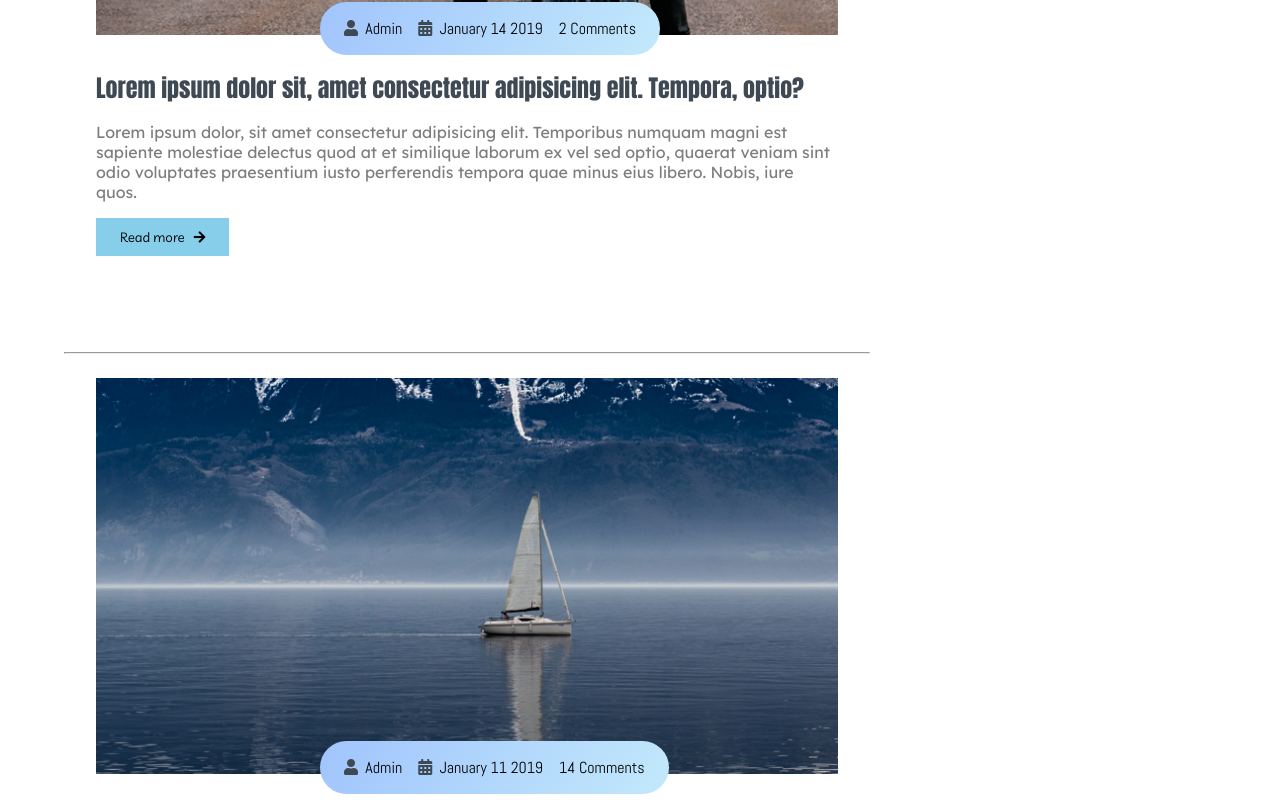
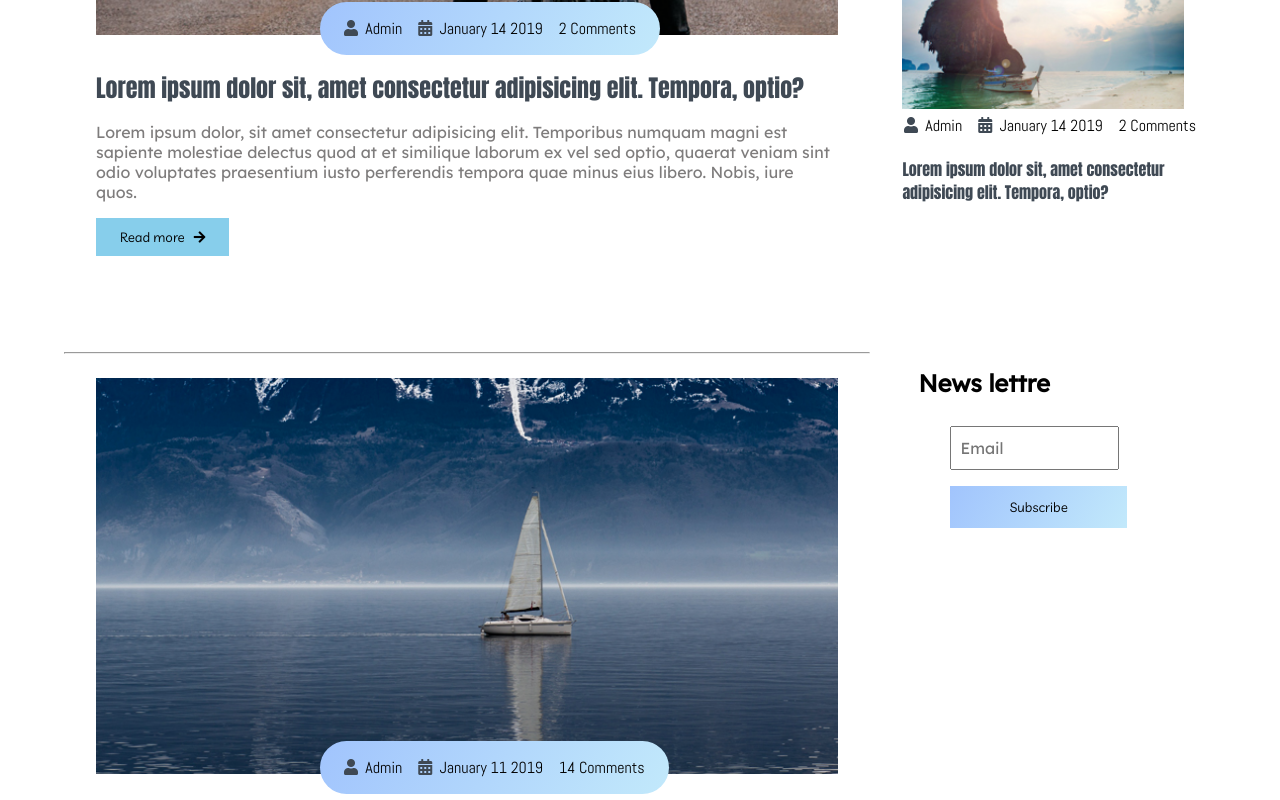
Before and after one commit to yagoubigithub/blooger, a plain HTML site: page index.html in a window 1280 px wide. Shown: the part 3846-4646 px from the top of the page. Drawn offline with Linux system fonts and the light colour scheme.

Commit message:
subscribe form

```diff
--- a/css/style.css
+++ b/css/style.css
@@ -341,6 +341,43 @@ main .post-content .post-title a{
   color : black;
 }
 
+.site-content .sidebar .pupolar-post h2{
+  padding-top: 8rem;
+}
+.site-content .sidebar .pupolar-post .post-content .post-image .post-info{
+  padding: .4rem .1rem !important;
+  bottom: 0rem !important;
+  left: 1.5rem !important;
+  border-radius: 0rem !important;
+  background: var(--white) !important;
+}
+.site-content  .sidebar .pupolar-post .post-content .post-title a   {
+  font-size: 1rem !important;
+
+}
+
+.site-content .sidebar .newsletter{
+  padding: 3rem;
+}
+.site-content .sidebar .newsletter .form-element{
+  padding: .5rem 2rem;
+}
+.site-content .sidebar .newsletter .form-element .input-element{
+width: 80%;
+height: 1.9rem;
+padding: .3rem .5rem;
+font-family: var(--Lexend);
+font-size: 1rem;
+
+}
+
+.site-content .sidebar .newsletter .form-btn{
+  border-radius: 0;
+  padding: .8rem 32%;
+  margin: 1rem 0;
+background: var(--sky);
+}
+
 /*------X-----------Sidebar----------X----------------*/
 
 
--- a/index.html
+++ b/index.html
@@ -273,6 +273,108 @@
                   </li>
               </ul>
             </div>
+            <div class="pupolar-post">
+                <h2>Popular Post</h2>
+                <div class="post-content">
+                    <div class="post-image">
+
+                        <div>
+                            <img class="img" src="./assets/Blog-post/blog4.png" alt="blog1">
+                        </div>
+                        <div class="post-info flex-row">
+                            <span><i class="fas fa-user text-gray"></i>&nbsp;&nbsp;Admin</span>
+                            <span><i class="fas fa-calendar-alt text-gray"></i>&nbsp;&nbsp;January 14 2019</span>
+                            <span>2 Comments</span>
+
+                        </div>
+                    </div>
+                    <div class="post-title">
+                        <a href="#">Lorem ipsum dolor sit, amet consectetur adipisicing elit. Tempora, optio?</a>
+
+                    </div>
+                </div>
+                <div class="post-content">
+                    <div class="post-image">
+
+                        <div>
+                            <img class="img" src="./assets/Blog-post/blog3.png" alt="blog1">
+                        </div>
+                        <div class="post-info flex-row">
+                            <span><i class="fas fa-user text-gray"></i>&nbsp;&nbsp;Admin</span>
+                            <span><i class="fas fa-calendar-alt text-gray"></i>&nbsp;&nbsp;January 14 2019</span>
+                            <span>2 Comments</span>
+
+                        </div>
+                    </div>
+                    <div class="post-title">
+                        <a href="#">Lorem ipsum dolor sit, amet consectetur adipisicing elit. Tempora, optio?</a>
+
+                    </div>
+                </div>
+                <div class="post-content">
+                    <div class="post-image">
+
+                        <div>
+                            <img class="img" src="./assets/Blog-post/post-2.jpg" alt="blog1">
+                        </div>
+                        <div class="post-info flex-row">
+                            <span><i class="fas fa-user text-gray"></i>&nbsp;&nbsp;Admin</span>
+                            <span><i class="fas fa-calendar-alt text-gray"></i>&nbsp;&nbsp;January 14 2019</span>
+                            <span>2 Comments</span>
+
+                        </div>
+                    </div>
+                    <div class="post-title">
+                        <a href="#">Lorem ipsum dolor sit, amet consectetur adipisicing elit. Tempora, optio?</a>
+
+                    </div>
+                </div>
+                <div class="post-content">
+                    <div class="post-image">
+
+                        <div>
+                            <img class="img" src="./assets/Blog-post/blog1.png" alt="blog1">
+                        </div>
+                        <div class="post-info flex-row">
+                            <span><i class="fas fa-user text-gray"></i>&nbsp;&nbsp;Admin</span>
+                            <span><i class="fas fa-calendar-alt text-gray"></i>&nbsp;&nbsp;January 14 2019</span>
+                            <span>2 Comments</span>
+
+                        </div>
+                    </div>
+                    <div class="post-title">
+                        <a href="#">Lorem ipsum dolor sit, amet consectetur adipisicing elit. Tempora, optio?</a>
+
+                    </div>
+                </div>
+                <div class="post-content">
+                    <div class="post-image">
+
+                        <div>
+                            <img class="img" src="./assets/Blog-post/post-9.jpg" alt="blog1">
+                        </div>
+                        <div class="post-info flex-row">
+                            <span><i class="fas fa-user text-gray"></i>&nbsp;&nbsp;Admin</span>
+                            <span><i class="fas fa-calendar-alt text-gray"></i>&nbsp;&nbsp;January 14 2019</span>
+                            <span>2 Comments</span>
+
+                        </div>
+                    </div>
+                    <div class="post-title">
+                        <a href="#">Lorem ipsum dolor sit, amet consectetur adipisicing elit. Tempora, optio?</a>
+
+                    </div>
+                </div>
+            </div>
+            <div class="newsletter">
+                <h2>News lettre</h2>
+                <div class="form-element">
+                    <input class="input-element" type="text" placeholder="Email">
+                    <button class="btn form-btn">
+                        Subscribe
+                    </button>
+                </div>
+            </div>
         </aside>
     </div>
 </section>
```
